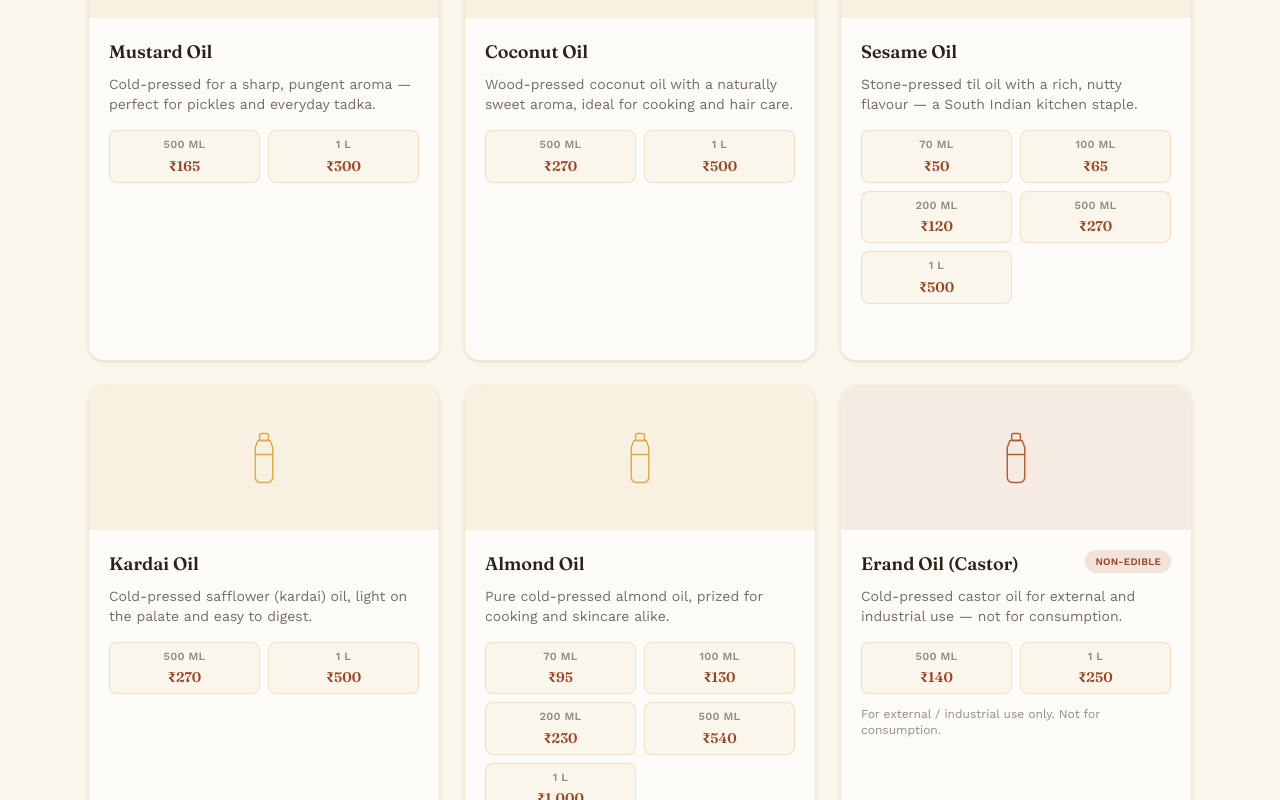
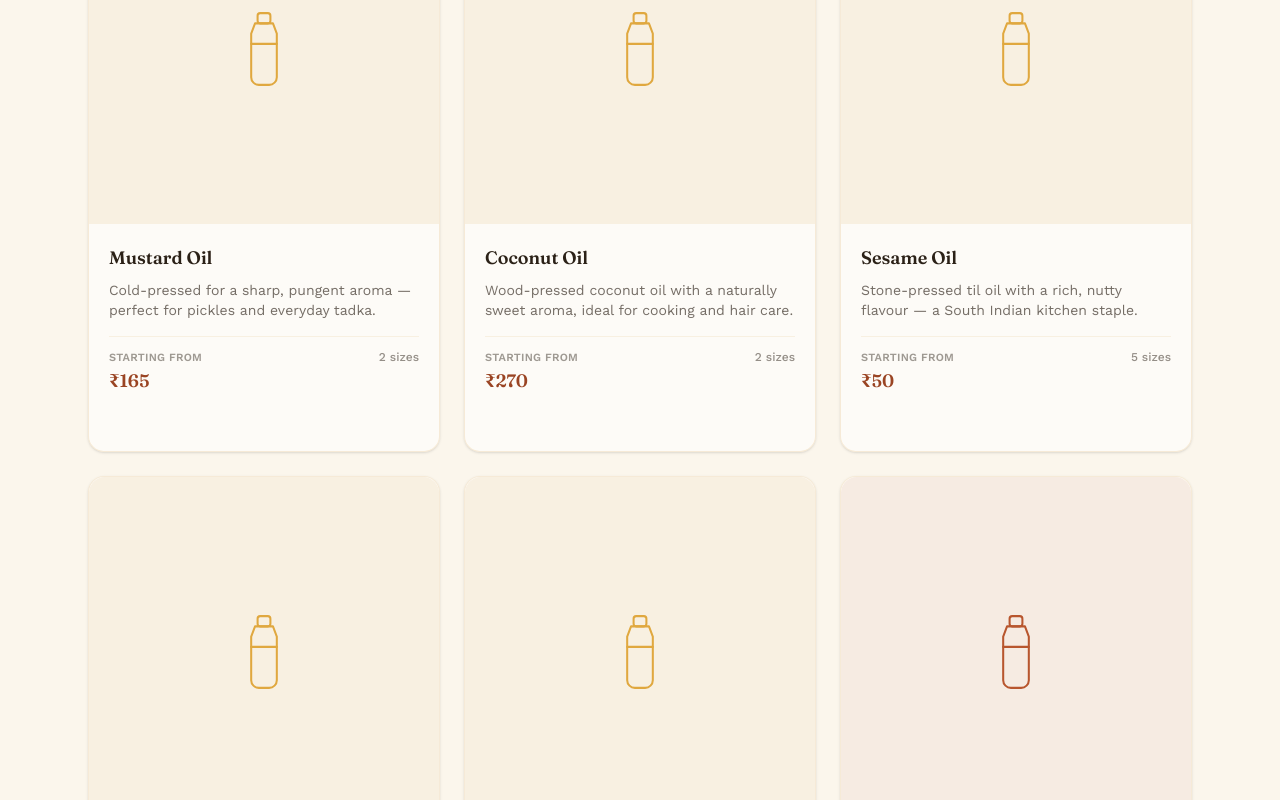
Before and after one commit to jayeshC01/sujalam-agro-foods-web, a Next.js app: page /catalog in a window 1280 px wide. Shown: the part 560-1360 px from the top of the page. Built offline with nearby package versions, Linux system fonts and the light colour scheme.

Commit message:
Update catalog card

```diff
--- a/src/components/product-card.tsx
+++ b/src/components/product-card.tsx
@@ -1,7 +1,6 @@
 import Link from "next/link";
-import type { Product } from "@/lib/products";
+import { formatPrice, type Product } from "@/lib/products";
 import { ProductImage } from "@/components/product-image";
-import { PackSizeGrid } from "@/components/pack-size-grid";
 
 const TONE_BY_CATEGORY: Record<string, string> = {
   "edible-oil": "bg-mustard/10 text-mustard-light",
@@ -12,6 +11,7 @@ const TONE_BY_CATEGORY: Record<string, string> = {
 
 export function ProductCard({ product }: { product: Product }) {
   const tone = TONE_BY_CATEGORY[product.category] ?? "bg-mustard/10 text-mustard-light";
+  const startingPrice = Math.min(...product.packSizes.map((pack) => pack.price));
 
   return (
     <Link
@@ -34,15 +34,20 @@ export function ProductCard({ product }: { product: Product }) {
 
         <p className="mt-2 text-sm text-ink/65">{product.description}</p>
 
-        <div className="mt-4">
-          <PackSizeGrid packSizes={product.packSizes} variant="compact" />
+        <div className="mt-4 flex items-baseline justify-between border-t border-mustard/10 pt-3">
+          <div>
+            <div className="text-[11px] font-semibold uppercase tracking-wide text-ink/45">
+              Starting from
+            </div>
+            <div className="font-serif text-lg font-semibold text-terracotta-dark">
+              {formatPrice(startingPrice)}
+            </div>
+          </div>
+          <span className="text-xs font-medium text-ink/50">
+            {product.packSizes.length}{" "}
+            {product.packSizes.length === 1 ? "size" : "sizes"}
+          </span>
         </div>
-
-        {!product.edible && (
-          <p className="mt-3 text-xs text-ink/50">
-            For external / industrial use only. Not for consumption.
-          </p>
-        )}
 
         <span className="mt-4 inline-flex items-center gap-1 text-sm font-semibold text-terracotta-dark opacity-0 transition-opacity group-hover:opacity-100">
           View details →
--- a/src/components/product-image.tsx
+++ b/src/components/product-image.tsx
@@ -2,8 +2,8 @@ import type { ProductImageKind } from "@/lib/products";
 
 function iconProps(size: "sm" | "lg") {
   return {
-    width: size === "lg" ? 88 : 44,
-    height: size === "lg" ? 112 : 56,
+    width: size === "lg" ? 88 : 64,
+    height: size === "lg" ? 112 : 82,
     viewBox: "0 0 48 64",
     fill: "none",
     stroke: "currentColor",
@@ -53,7 +53,9 @@ export function ProductImage({
   return (
     <div
       className={`flex items-center justify-center ${tone} ${
-        size === "lg" ? "h-72 rounded-2xl sm:h-80" : "h-36 rounded-t-2xl"
+        size === "lg"
+          ? "h-72 rounded-2xl sm:h-80"
+          : "aspect-square rounded-t-2xl"
       }`}
       aria-hidden
     >
```
